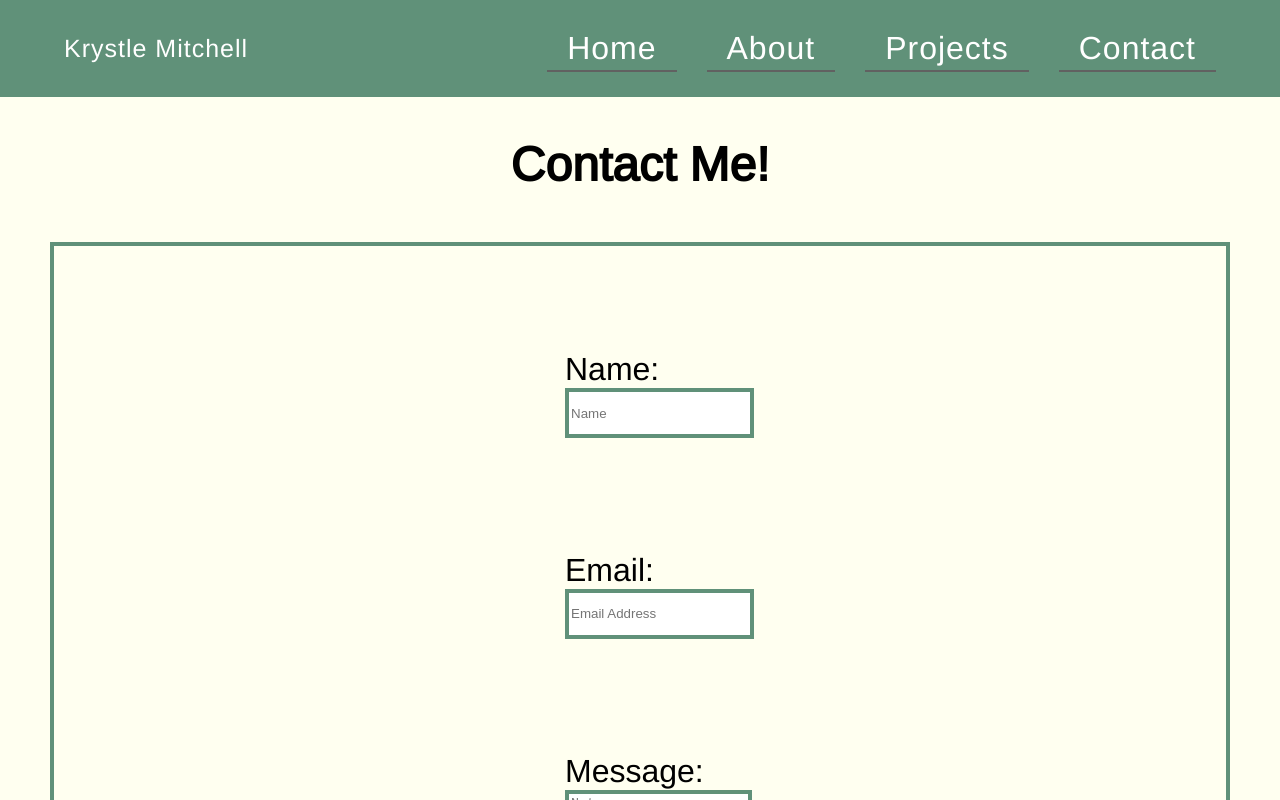
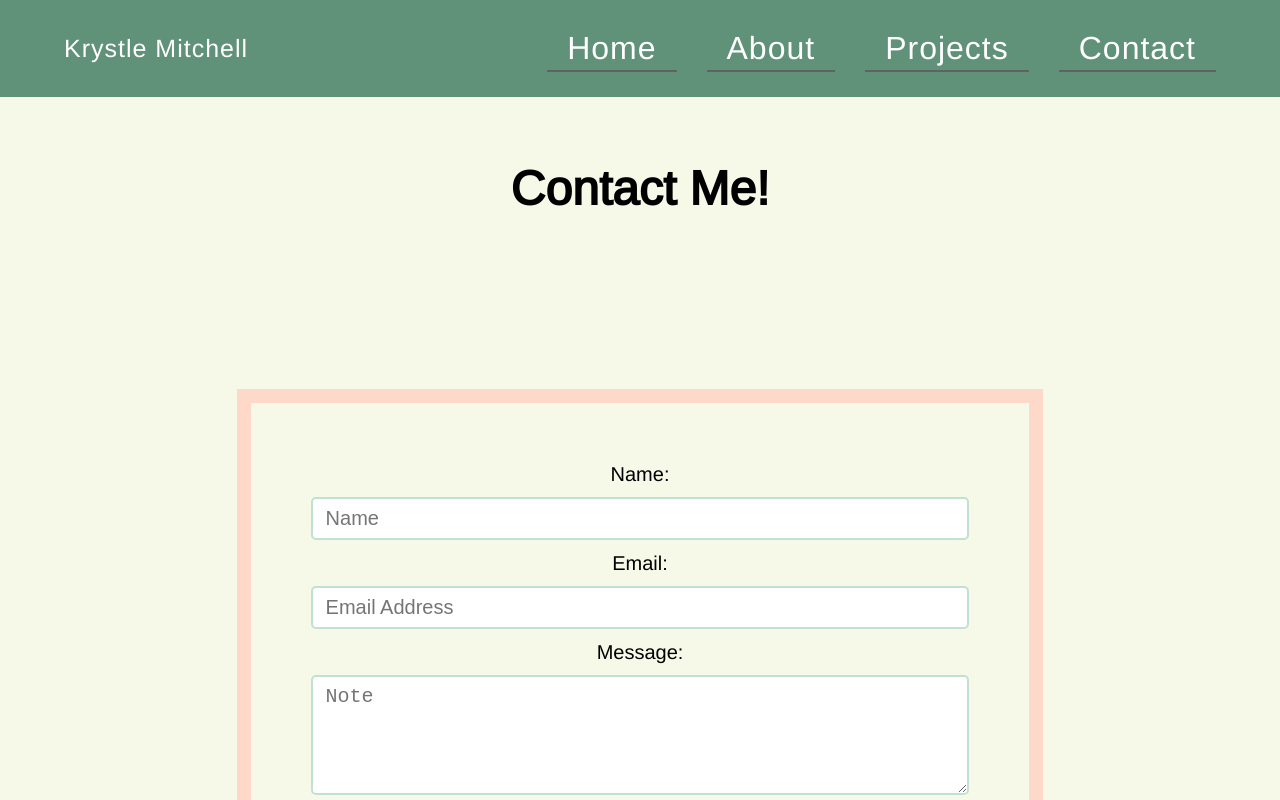
Before and after one commit to krystleM26/krystleM, a React (Create React App) app in the folder krystle-app/: page /contact in a window 1280 px wide. Shown: the top 800 px of the page. Built offline with nearby package versions, Linux system fonts and the light colour scheme.

Commit message:
Contact Form complete

```diff
--- a/krystle-app/src/App.css
+++ b/krystle-app/src/App.css
@@ -1,10 +1,8 @@
-
 .App {
   text-align: center;
   text-decoration: underline;
   background-color: #b3bf40;
   border: 2px solid grey;
-
 }
 
 .App-logo {
@@ -12,41 +10,47 @@
   pointer-events: none;
 }
 
-  .contact form{
-    display: flex;
-    flex-direction: column;
-    justify-content: center;
-    align-items: center;
-    margin: 50px;
-    height: 90vh;
-    border: 4px solid #609179;
+.contact {
+  min-width: 100%;
+  height: 100vh;
+  /* border: dotted #f55a00 5vw; */
+  margin: 0vw;
+  padding: 5vw;
+  position: relative;
+}
 
-  }
+.contact form {
+  display: block;
+  text-align: center;
+  font-size: 20px;
+  margin: 15%;
+  padding: 60px;
+  border: 14px solid  #FED9C9;
+}
 
-input {
- height: 40px;
- line-height: 1.5em;
- border: 4px solid #609179;
+.contact input,
+textarea {
+  display: block;
+  width: 100%;
+  padding: 0.5rem 0.8rem 0.5rem 0.8rem;
+  margin: 0.9vw 0;
+  border: 2px solid #C1E1D2;
+  border-radius: 5px;
+  font-size: 20px;
+}
+
+.contact textarea {
+  height: 15vh;
+}
+
+button {
+ display: block;
+ width: 100%;
+ padding: 14px 28px;
+ font-size: 16px;
+ background-color: #FEC994;
+ cursor: pointer;
+ text-align: center;
+
 
 }
-
-
-
-  .label {
-    float: center;
-    text-align: left;
-    align-items: center;
-    margin: 10px;
-    margin-right: 60px;
-    width: 100px;
-    padding: 4%;
-  }
-
-  textarea{
-    border: 4px solid #609179;
-    height: auto;
-  }
-
-  textarea:focus, input:focus{
-    border: 4px solid #FF0000;
-  }
--- a/krystle-app/src/components/Contact.js
+++ b/krystle-app/src/components/Contact.js
@@ -4,9 +4,7 @@ import React, { useState} from 'react';
 
 
 function Contact() {
-    // const [ name, setName] = useState('')
-    // const [ email, setEmail] = useState('')
-    // const [message, setMessage] = useState('')
+
     const [formInputs, setFormInputs  ] = useState({
         name: '',
         email: '',
@@ -31,6 +29,7 @@ function Contact() {
     <div className="contact">
       <h2>Contact Me!</h2>
       <form onSubmit={handleSubmit}>
+          <div className='contactData'>
         <div className='label'>
           <label>Name:</label>
           <input   type="text" name="name" value={formInputs.name}  onChange={handleChange} required  placeholder='Name'   />
@@ -45,6 +44,7 @@ function Contact() {
           onChange={handleChange}
            required  placeholder='Note'></textarea>
         </div>
+        </div>
         <button type='submit' value = 'Submit'>Submit</button>
       </form>
     </div>
--- a/krystle-app/src/index.css
+++ b/krystle-app/src/index.css
@@ -1,13 +1,21 @@
 @import url("https://fonts.googleapis.com/css2?family=Arimo&family=Roboto:wght@500&display=swap");
+
+* {
+  box-sizing: border-box;
+  margin: 0;
+  padding: 0;
+
+}
 
 body {
   margin: 0;
   padding: 0;
-  box-sizing: border-box;
   font-family: "Arimo", sans-serif;
-  background-color: ivory;
+  background-color: #F6F8E8;
   font-size: 2rem;
   text-align: center;
+
+
 }
 
 .pages {
@@ -19,6 +27,8 @@ body {
   color: black;
   font-size: 30px;
   background-color: ivory;
+  box-sizing: border-box;
+  padding: 20px;
 }
 
 .navbar {
```
